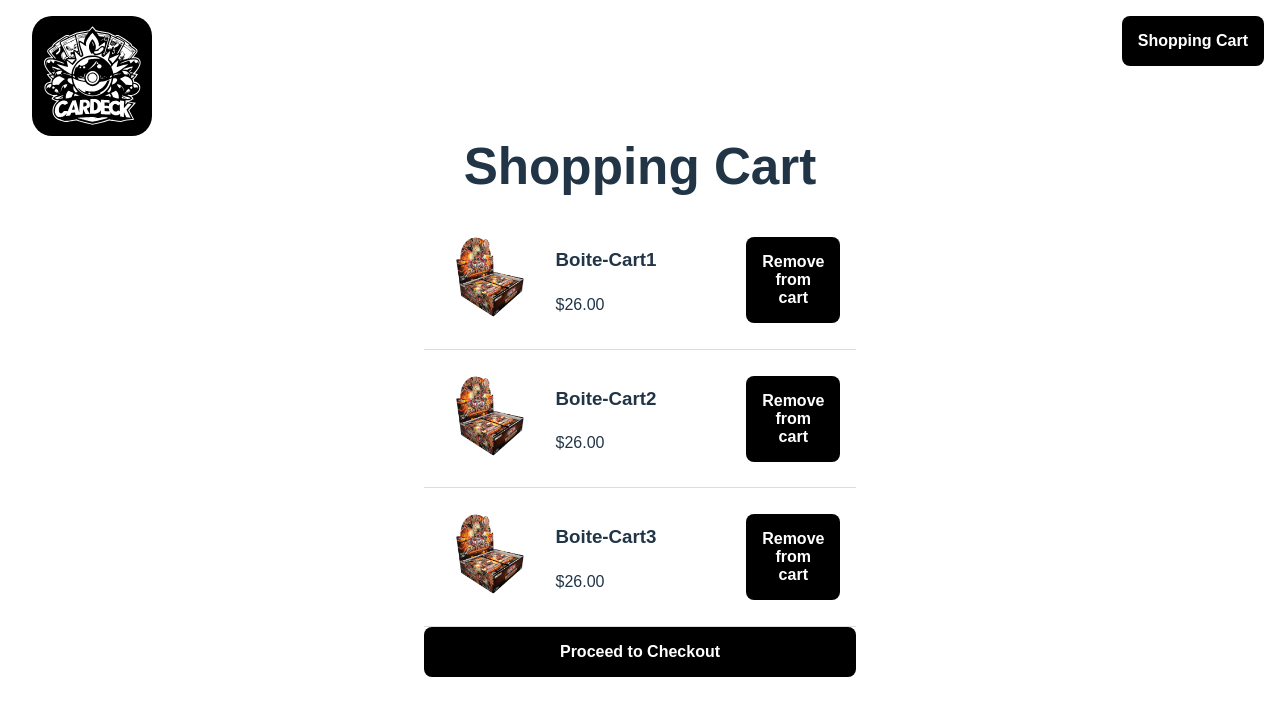
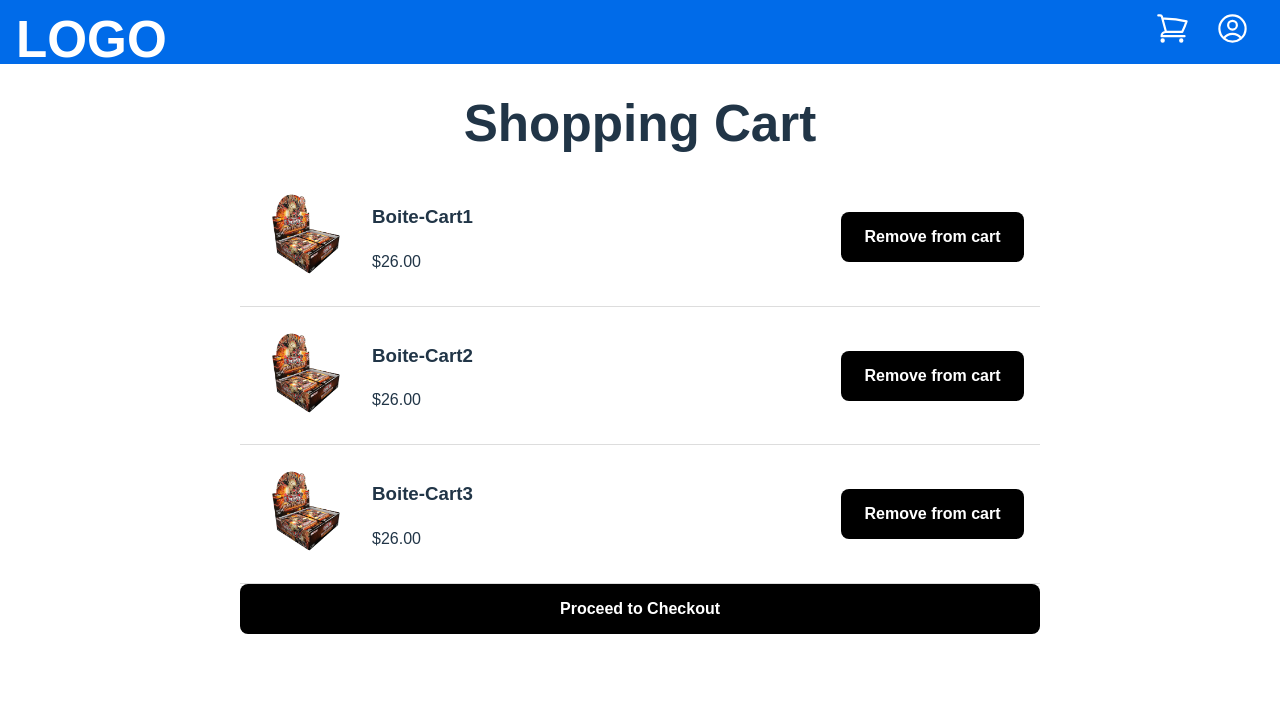
Before and after one commit to GaryNvu/Challenge-S2, a Vue app in the folder challenge-s2/client/: page /cart in a window 1280 px wide. Shown: the top 716 px of the page. Built offline with nearby package versions, Linux system fonts and the light colour scheme.

Commit message:
clean and new version

```diff
--- a/challenge-s2/client/src/App.vue
+++ b/challenge-s2/client/src/App.vue
@@ -1,19 +1,18 @@
 <template>
+  <Header />
   <div>
-    <NavBar />
     <div class="page-wrap">
       <router-view></router-view>
     </div>
   </div>
 </template>
 
-
 <script>
-import NavBar from "../src/components/NavBar.vue";
-export default {
-  name: "App",
-  components: {
-    NavBar,
-  },
+  import Header from './components/Header.vue'
+  export default {
+    name: "App",
+    components: {
+      Header,
+    },
 };
-</script>
+</script>./components/Header.vue
--- /dev/null
+++ b/challenge-s2/client/src/components/Header.vue
@@ -0,0 +1,38 @@
+<template>
+    <header>
+        <h1 id="logo">LOGO</h1>
+        <div id="menuBar">
+            <router-link to="/cart" style="margin-right: 25px; color: white;">
+                <svg xmlns="http://www.w3.org/2000/svg" fill="none" viewBox="0 0 24 24" stroke-width="1.5" stroke="currentColor" class="w-6 h-6">
+                    <path stroke-linecap="round" stroke-linejoin="round" d="M2.25 3h1.386c.51 0 .955.343 1.087.835l.383 1.437M7.5 14.25a3 3 0 0 0-3 3h15.75m-12.75-3h11.218c1.121-2.3 2.1-4.684 2.924-7.138a60.114 60.114 0 0 0-16.536-1.84M7.5 14.25 5.106 5.272M6 20.25a.75.75 0 1 1-1.5 0 .75.75 0 0 1 1.5 0Zm12.75 0a.75.75 0 1 1-1.5 0 .75.75 0 0 1 1.5 0Z" />
+                </svg>
+            </router-link>
+            <svg xmlns="http://www.w3.org/2000/svg" fill="none" viewBox="0 0 24 24" stroke-width="1.5" stroke="currentColor" class="w-6 h-6">
+                <path stroke-linecap="round" stroke-linejoin="round" d="M17.982 18.725A7.488 7.488 0 0 0 12 15.75a7.488 7.488 0 0 0-5.982 2.975m11.963 0a9 9 0 1 0-11.963 0m11.963 0A8.966 8.966 0 0 1 12 21a8.966 8.966 0 0 1-5.982-2.275M15 9.75a3 3 0 1 1-6 0 3 3 0 0 1 6 0Z" />
+            </svg>
+        </div>
+    </header>
+</template>
+
+<style scoped>
+header {
+    background-color: #006BE9;
+    color: #FFFFFF;
+    display: flex;
+    justify-content: space-between;
+    width: 100vw;
+    height: 8vh;
+    margin: 0;
+    align-items: center;
+}
+
+#menuBar {
+    display: flex;
+    margin-right: 30px;
+}
+
+svg {
+    width: 35px;
+    height: 35px;
+}
+</style>
--- a/challenge-s2/client/src/components/NavBar.vue
+++ /dev/null
@@ -1,24 +0,0 @@
-<template>
-  <div class="nav-bar">
-    <router-link to="/products" class="products-link">
-      <div class="logo-wrap">
-        <img :src="logo" style="height: 100%; border-radius: 20px" />
-      </div>
-    </router-link>
-    <router-link to="/cart" class="cart-link">
-      <button>Shopping Cart</button>
-    </router-link>
-  </div>
-</template>
-
-<script>
-import logo from "../assets/Cardeck.svg";
-export default {
-  name: "NavBar",
-  data() {
-    return {
-      logo,
-    };
-  },
-};
-</script>
--- a/challenge-s2/client/src/main.css
+++ b/challenge-s2/client/src/main.css
@@ -136,12 +136,6 @@
     top: 16px;
   }
 
-  .cart-link {
-    position: absolute;
-    right: 16px;
-    top: 16px;
-  }
-
   .grid-wrap {
     display: flex;
     justify-content: flex-start;
--- a/challenge-s2/client/src/style.css
+++ b/challenge-s2/client/src/style.css
@@ -60,9 +60,7 @@
 }
 
 #app {
-  max-width: 1280px;
   margin: 0 auto;
-  padding: 2rem;
 }
 
 @media (prefers-color-scheme: light) {
```
Also changed, not shown: 1 other file (tests, documents, lock files or other folders).
